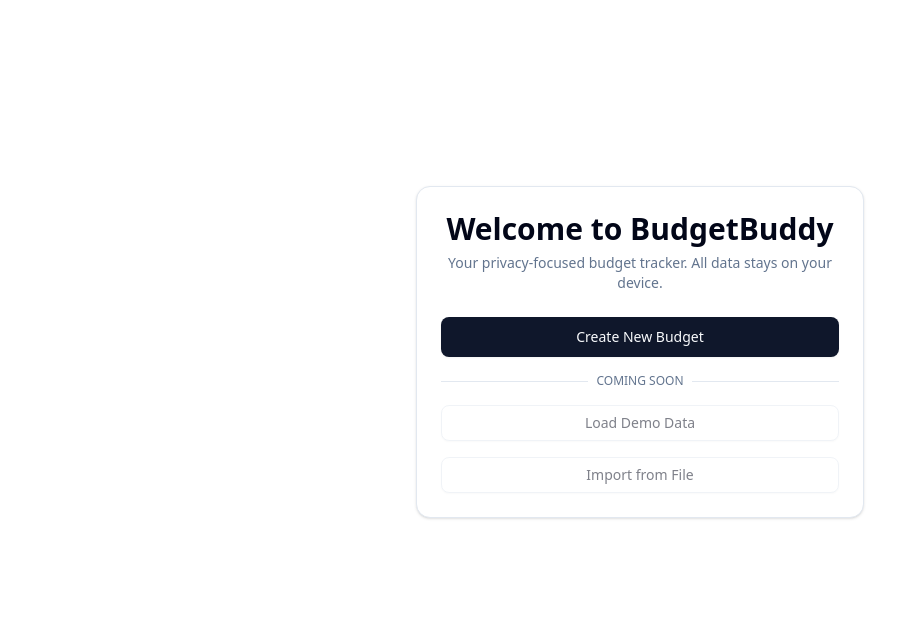
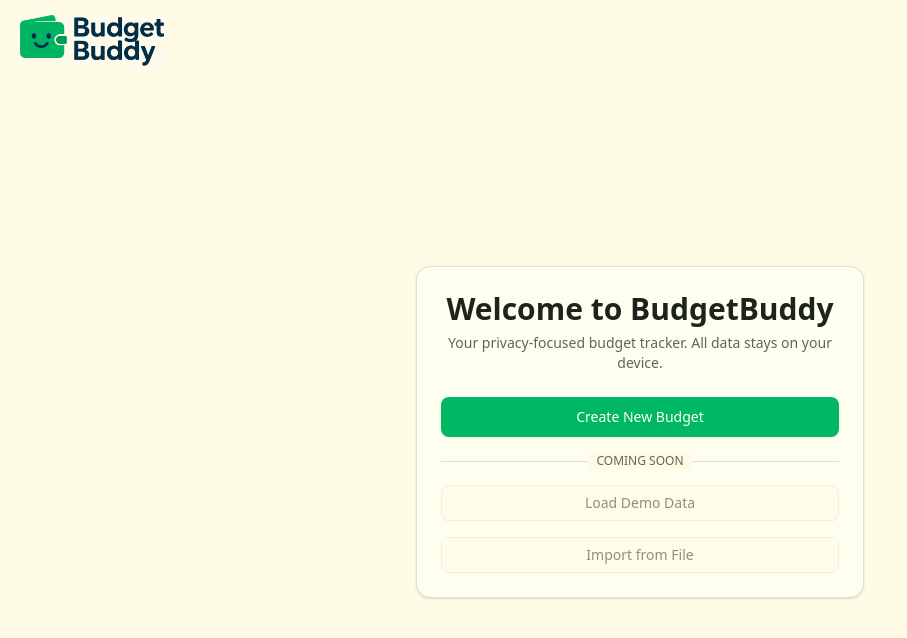
Before and after one commit to pederespen/budgetbuddy, a SvelteKit app: page / in a window 1280 px wide. Shown: the top 638 px of the page, without its empty margins (0-907 px from the left). Built offline with nearby package versions, Linux system fonts and the light colour scheme.

Commit message:
update color scheme, add logo

```diff
--- a/package.json
+++ b/package.json
@@ -21,6 +21,7 @@
     "autoprefixer": "^10.4.21",
     "bits-ui": "^2.14.2",
     "clsx": "^2.1.1",
+    "lucide-svelte": "^0.552.0",
     "mode-watcher": "^1.1.0",
     "postcss": "^8.5.6",
     "shadcn-svelte": "^1.0.10",
@@ -33,8 +34,5 @@
     "tw-animate-css": "^1.4.0",
     "typescript": "^5.9.3",
     "vite": "^7.1.10"
-	},
-	"dependencies": {
-		"lucide-svelte": "^0.552.0"
   }
 }
--- a/src/app.css
+++ b/src/app.css
@@ -6,71 +6,93 @@
 
 :root {
   --radius: 0.625rem;
-  --background: oklch(1 0 0);
-  --foreground: oklch(0.129 0.042 264.695);
-  --card: oklch(1 0 0);
-  --card-foreground: oklch(0.129 0.042 264.695);
-  --popover: oklch(1 0 0);
-  --popover-foreground: oklch(0.129 0.042 264.695);
-  --primary: oklch(0.208 0.042 265.755);
-  --primary-foreground: oklch(0.984 0.003 247.858);
-  --secondary: oklch(0.968 0.007 247.896);
-  --secondary-foreground: oklch(0.208 0.042 265.755);
-  --muted: oklch(0.968 0.007 247.896);
-  --muted-foreground: oklch(0.554 0.046 257.417);
-  --accent: oklch(0.968 0.007 247.896);
-  --accent-foreground: oklch(0.208 0.042 265.755);
-  --destructive: oklch(0.577 0.245 27.325);
-  --border: oklch(0.929 0.013 255.508);
-  --input: oklch(0.929 0.013 255.508);
-  --ring: oklch(0.704 0.04 256.788);
-  --chart-1: oklch(0.646 0.222 41.116);
-  --chart-2: oklch(0.6 0.118 184.704);
-  --chart-3: oklch(0.398 0.07 227.392);
-  --chart-4: oklch(0.828 0.189 84.429);
-  --chart-5: oklch(0.769 0.188 70.08);
-  --sidebar: oklch(0.984 0.003 247.858);
-  --sidebar-foreground: oklch(0.129 0.042 264.695);
-  --sidebar-primary: oklch(0.208 0.042 265.755);
-  --sidebar-primary-foreground: oklch(0.984 0.003 247.858);
-  --sidebar-accent: oklch(0.968 0.007 247.896);
-  --sidebar-accent-foreground: oklch(0.208 0.042 265.755);
-  --sidebar-border: oklch(0.929 0.013 255.508);
-  --sidebar-ring: oklch(0.704 0.04 256.788);
+  /* Cream background #fffbea */
+  --background: oklch(0.99 0.03 95);
+  --foreground: oklch(0.25 0.02 140);
+  /* Light cream for cards */
+  --card: oklch(1 0.02 95);
+  --card-foreground: oklch(0.25 0.02 140);
+  --popover: oklch(1 0.02 95);
+  --popover-foreground: oklch(0.25 0.02 140);
+  /* Green primary #00b465 */
+  --primary: oklch(0.68 0.18 155);
+  --primary-foreground: oklch(1 0.02 95);
+  /* Softer green secondary */
+  --secondary: oklch(0.95 0.04 95);
+  --secondary-foreground: oklch(0.5 0.15 155);
+  /* Muted cream tones */
+  --muted: oklch(0.96 0.03 95);
+  --muted-foreground: oklch(0.5 0.02 140);
+  /* Accent green */
+  --accent: oklch(0.78 0.15 155);
+  --accent-foreground: oklch(0.25 0.02 140);
+  /* Red for destructive actions */
+  --destructive: oklch(0.6 0.22 25);
+  --destructive-foreground: oklch(0.99 0.03 95);
+  /* Borders and inputs with subtle green tint */
+  --border: oklch(0.9 0.02 95);
+  --input: oklch(0.96 0.02 95);
+  --ring: oklch(0.68 0.18 155);
+  /* Chart colors with green theme */
+  --chart-1: oklch(0.68 0.18 155);
+  --chart-2: oklch(0.65 0.18 180);
+  --chart-3: oklch(0.75 0.15 95);
+  --chart-4: oklch(0.6 0.2 80);
+  --chart-5: oklch(0.55 0.18 120);
+  /* Sidebar */
+  --sidebar: oklch(0.99 0.03 95);
+  --sidebar-foreground: oklch(0.25 0.02 140);
+  --sidebar-primary: oklch(0.68 0.18 155);
+  --sidebar-primary-foreground: oklch(1 0.02 95);
+  --sidebar-accent: oklch(0.95 0.04 95);
+  --sidebar-accent-foreground: oklch(0.5 0.15 155);
+  --sidebar-border: oklch(0.9 0.02 95);
+  --sidebar-ring: oklch(0.68 0.18 155);
 }
 
 .dark {
-  --background: oklch(0.129 0.042 264.695);
-  --foreground: oklch(0.984 0.003 247.858);
-  --card: oklch(0.208 0.042 265.755);
-  --card-foreground: oklch(0.984 0.003 247.858);
-  --popover: oklch(0.208 0.042 265.755);
-  --popover-foreground: oklch(0.984 0.003 247.858);
-  --primary: oklch(0.929 0.013 255.508);
-  --primary-foreground: oklch(0.208 0.042 265.755);
-  --secondary: oklch(0.279 0.041 260.031);
-  --secondary-foreground: oklch(0.984 0.003 247.858);
-  --muted: oklch(0.279 0.041 260.031);
-  --muted-foreground: oklch(0.704 0.04 256.788);
-  --accent: oklch(0.279 0.041 260.031);
-  --accent-foreground: oklch(0.984 0.003 247.858);
-  --destructive: oklch(0.704 0.191 22.216);
-  --border: oklch(1 0 0 / 10%);
-  --input: oklch(1 0 0 / 15%);
-  --ring: oklch(0.551 0.027 264.364);
-  --chart-1: oklch(0.488 0.243 264.376);
-  --chart-2: oklch(0.696 0.17 162.48);
-  --chart-3: oklch(0.769 0.188 70.08);
-  --chart-4: oklch(0.627 0.265 303.9);
-  --chart-5: oklch(0.645 0.246 16.439);
-  --sidebar: oklch(0.208 0.042 265.755);
-  --sidebar-foreground: oklch(0.984 0.003 247.858);
-  --sidebar-primary: oklch(0.488 0.243 264.376);
-  --sidebar-primary-foreground: oklch(0.984 0.003 247.858);
-  --sidebar-accent: oklch(0.279 0.041 260.031);
-  --sidebar-accent-foreground: oklch(0.984 0.003 247.858);
-  --sidebar-border: oklch(1 0 0 / 10%);
-  --sidebar-ring: oklch(0.551 0.027 264.364);
+  /* Dark background with subtle warmth */
+  --background: oklch(0.15 0.01 140);
+  --foreground: oklch(0.98 0.02 95);
+  /* Darker cards */
+  --card: oklch(0.2 0.01 140);
+  --card-foreground: oklch(0.98 0.02 95);
+  --popover: oklch(0.2 0.01 140);
+  --popover-foreground: oklch(0.98 0.02 95);
+  /* Brighter green for dark mode #00b465 */
+  --primary: oklch(0.68 0.18 155);
+  --primary-foreground: oklch(0.98 0.02 95);
+  /* Dark secondary */
+  --secondary: oklch(0.25 0.02 140);
+  --secondary-foreground: oklch(0.98 0.02 95);
+  /* Muted dark tones */
+  --muted: oklch(0.25 0.02 140);
+  --muted-foreground: oklch(0.65 0.02 140);
+  /* Accent green */
+  --accent: oklch(0.3 0.02 155);
+  --accent-foreground: oklch(0.78 0.15 155);
+  /* Red for destructive actions */
+  --destructive: oklch(0.55 0.22 25);
+  --destructive-foreground: oklch(0.98 0.02 95);
+  /* Dark borders */
+  --border: oklch(0.3 0.01 140);
+  --input: oklch(0.25 0.01 140);
+  --ring: oklch(0.68 0.18 155);
+  /* Chart colors adjusted for dark mode */
+  --chart-1: oklch(0.68 0.18 155);
+  --chart-2: oklch(0.65 0.18 180);
+  --chart-3: oklch(0.75 0.15 95);
+  --chart-4: oklch(0.6 0.2 80);
+  --chart-5: oklch(0.55 0.18 120);
+  /* Sidebar */
+  --sidebar: oklch(0.2 0.01 140);
+  --sidebar-foreground: oklch(0.98 0.02 95);
+  --sidebar-primary: oklch(0.68 0.18 155);
+  --sidebar-primary-foreground: oklch(0.98 0.02 95);
+  --sidebar-accent: oklch(0.25 0.02 140);
+  --sidebar-accent-foreground: oklch(0.98 0.02 95);
+  --sidebar-border: oklch(0.3 0.01 140);
+  --sidebar-ring: oklch(0.68 0.18 155);
 }
 
 @theme inline {
--- /dev/null
+++ b/src/lib/components/Header.svelte
@@ -0,0 +1,15 @@
+<script lang="ts">
+	import logo from '$lib/assets/budgetbuddy_logo.png';
+</script>
+
+<header class="sticky top-0 z-50 w-full bg-background/95 backdrop-blur supports-[backdrop-filter]:bg-background/60">
+	<div class="container mx-auto flex h-20 items-center px-4">
+		<div class="flex items-center">
+			<img src={logo} alt="BudgetBuddy" class="h-14" />
+		</div>
+
+		<div class="ml-auto flex items-center gap-2">
+			<!-- Future: Add budget selector, settings, etc. -->
+		</div>
+	</div>
+</header>
--- a/src/routes/+layout.svelte
+++ b/src/routes/+layout.svelte
@@ -2,6 +2,7 @@
   import "../app.css";
   import favicon from "$lib/assets/favicon.svg";
   import { Toaster } from "$lib/components/ui/sonner";
+  import Header from "$lib/components/Header.svelte";
   import { onMount } from "svelte";
 
   let { children } = $props();
@@ -29,5 +30,6 @@
   />
 </svelte:head>
 
+<Header />
 <Toaster />
 {@render children()}
```
Also changed, not shown: src/lib/assets/budgetbuddy_logo.png (added), 1 other file (tests, documents, lock files or other folders). Lines whose indentation alone changed are shown as unchanged.
